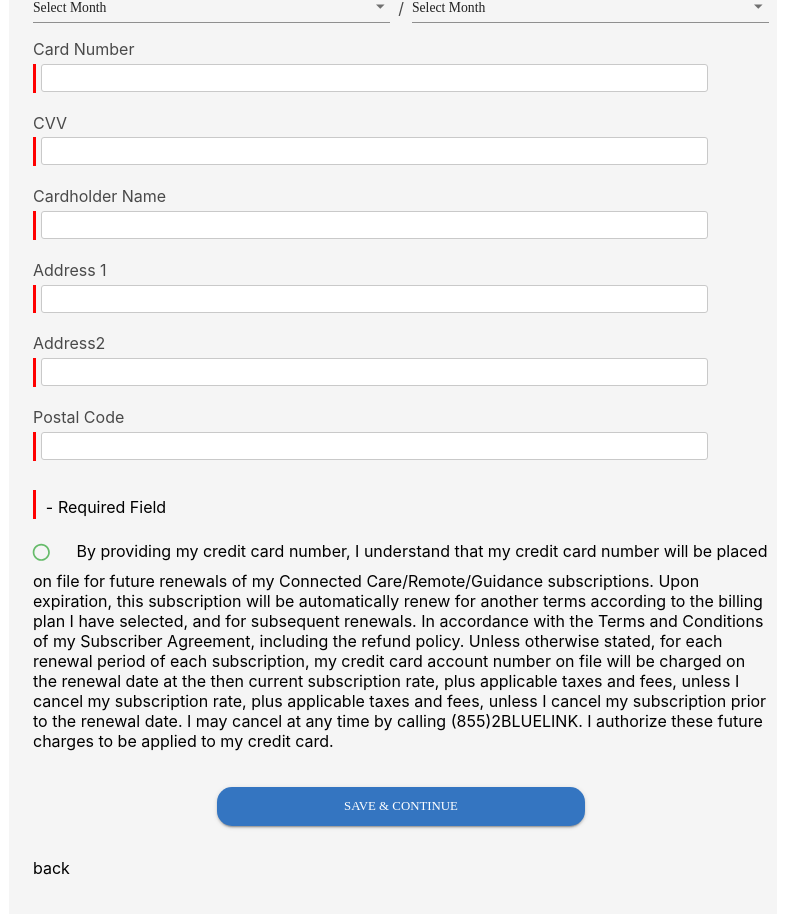
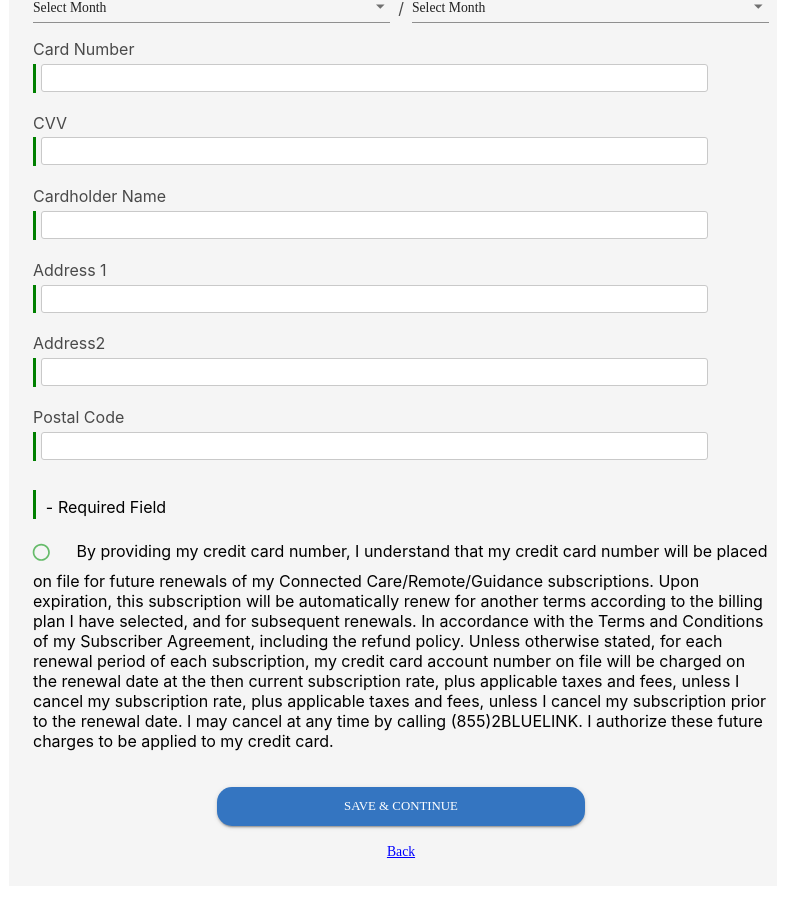
Before and after one commit to imox2/react-material-screens, a React (Create React App) app: page /payment in a window 1280 px wide. Shown: the part 180-1094 px from the top of the page, without its empty margins (247-1045 px from the left). After the commit the page ends 1066 px from the top, so only its background shows below. Built offline with nearby package versions, Linux system fonts and the light colour scheme.

Commit message:
Removed warnings and changed required indicator color

```diff
--- a/src/pages/paymentInformation.js
+++ b/src/pages/paymentInformation.js
@@ -1,16 +1,12 @@
 import React from "react";
-import clsx from "clsx";
 import { makeStyles } from "@material-ui/core/styles";
-import Radio from "@material-ui/core/Radio";
-import TextField from "@material-ui/core/TextField";
 import MenuItem from "@material-ui/core/MenuItem";
 import StyledCheckbox from "../components/styledCheckbox";
 import Grid from "@material-ui/core/Grid";
 import InputRow from "../components/inputRow";
 import StyledButton from "../components/styledButton";
-import InputLabel from "@material-ui/core/InputLabel";
 import Select from "@material-ui/core/Select";
-import { useState } from "react";
+import { Typography } from "@material-ui/core";
 
 const months = [
   {
@@ -102,11 +98,16 @@ const useStyles = makeStyles((theme) => ({
     },
   },
   required_indicator: {
-    backgroundColor: "red",
+    backgroundColor: "green",
     width: ".2rem",
     height: "1.8rem",
     marginRight: ".3rem",
     display: "inline-block",
+  },
+  link: {
+    color: "blue",
+    textDecoration: "underline",
+    cursor: "pointer",
   },
 }));
 
@@ -304,9 +305,9 @@ function PaymentInformation() {
             <InputRow>
               <StyledButton text="Save & Continue" />
             </InputRow>
-            <InputRow>
-              <p>back</p>
-            </InputRow>
+            <div className={classes.link}>
+              <Typography align="center">Back</Typography>
+            </div>
           </Grid>
         </form>
       </div>
```
